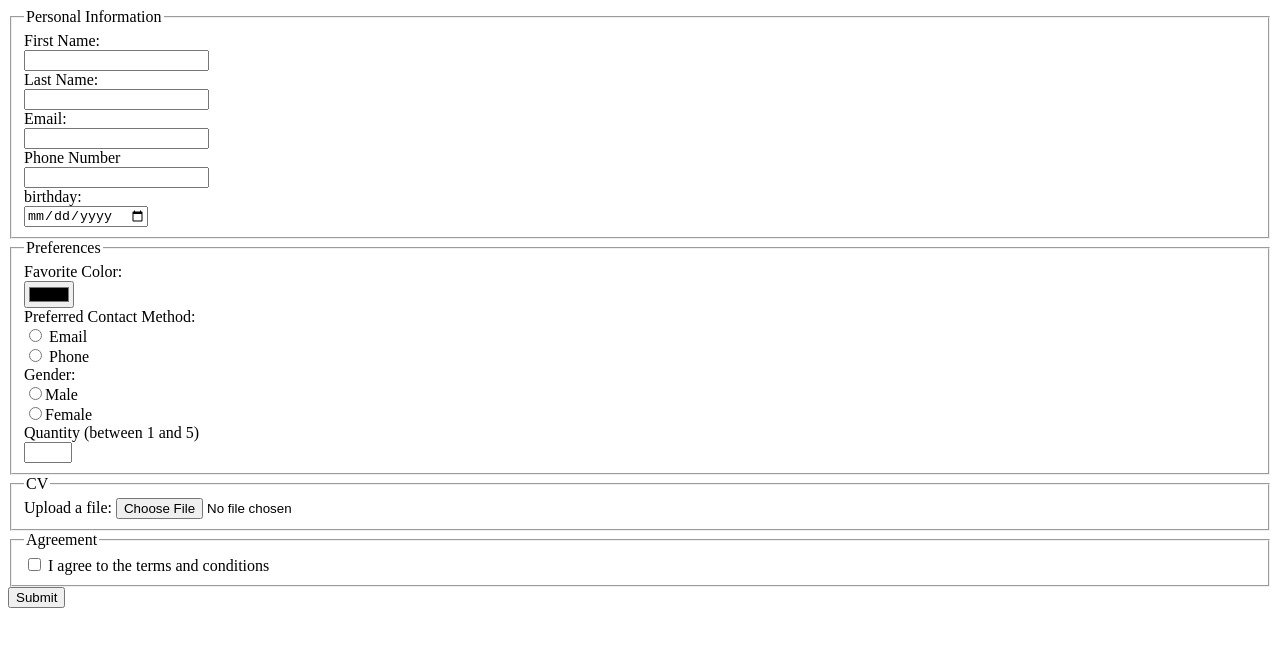
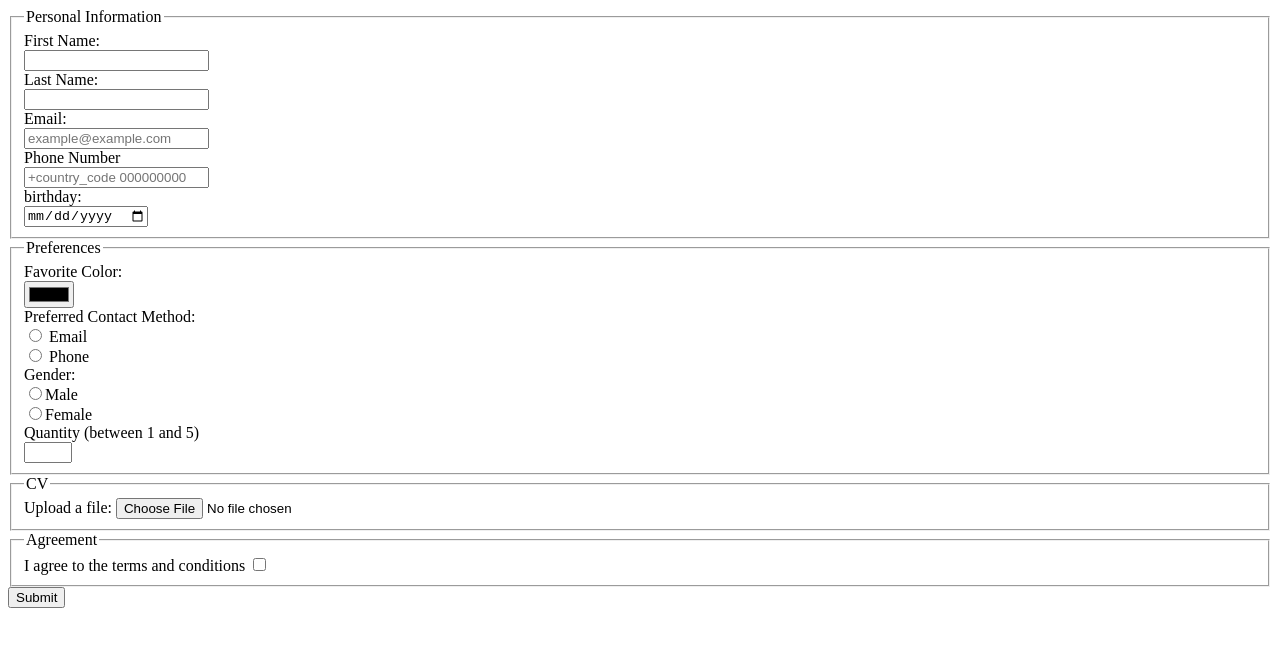
Before and after one commit to ALU-BSE/week-4-replicate-and-style-a-form-e-wanjiru-alustudent-com, a plain HTML site: page index.html in a window 1280 px wide. Drawn offline with Linux system fonts and the light colour scheme.

Commit message:
placeholders

```diff
--- a/index.html
+++ b/index.html
@@ -21,11 +21,11 @@
                 </div>
                 <div>
                     <label for="email">Email:</label>
-                <div><input type="email" id="email" name="email" required></div>
+                <div><input type="email" id="email" name="email" placeholder="example@example.com" required></div>
                 </div>
                 <div>
                     <label for="phone-number">Phone Number</label>
-                <div><input type="tel" id="phone-number" name="phone-number" required></div>
+                <div><input type="tel" id="phone-number" name="phone-number" placeholder="+country_code 000000000" required></div>
                 </div>
                 <div>
                     <label for="birthday">birthday:</label>
@@ -62,8 +62,8 @@
                 </fieldset>
                 <fieldset>
                     <legend>Agreement</legend>
+                    <label for="agreement">I agree to the terms and conditions</label>
                     <input type="checkbox" id="agreement" name="agreement" required>
-                    <label for="agreement">I agree to the terms and conditions</label>
             </fieldset>
                 <div class="submit">
                     <input type="submit" value="Submit">
```
